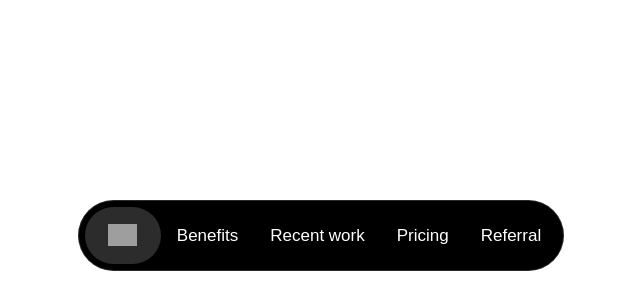
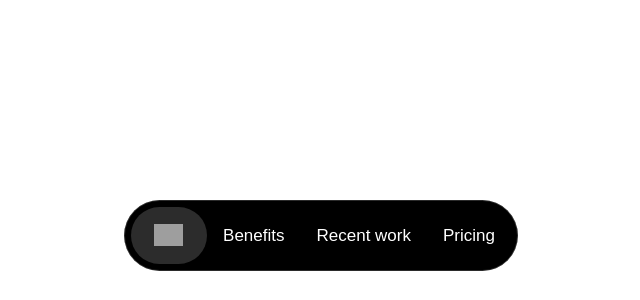
Before and after one commit to pr3b/penateam-old, a Next.js app: page /components/FloatingNav in a window 1280 px wide. Shown: the part 500-800 px from the top of the page, without its empty margins (319-959 px from the left). Built offline with nearby package versions, Linux system fonts and the light colour scheme; grey boxes are pictures that could not be loaded.

Commit message:
remove referral section

```diff
--- a/pages/components/FloatingNav.js
+++ b/pages/components/FloatingNav.js
@@ -19,9 +19,6 @@ function FloatingNav() {
             <a href="\#pricing" className="floating-nav__link w-nav-link">
               Pricing
             </a>
-            <a href="\#referral" className="floating-nav__link w-nav-link">
-              Referral
-            </a>
           </nav>
           {/* <div className="w-nav-button">
             <div className="w-icon-nav-menu"></div>
--- a/pages/index.js
+++ b/pages/index.js
@@ -5,7 +5,6 @@ import Work from "./components/Work";
 import Pricing from "./components/Pricing";
 import Logo from "./components/Logo";
 import Collab from "./components/Collab";
-import Referral from "./components/Referral";
 import FAQ from "./components/FAQ";
 import Footer from "./components/Footer";
 import Certification from "./components/Certification";
@@ -52,7 +51,6 @@ export default function Home() {
             <Work />
             <Collab />
             <Pricing />
-            <Referral />
             <FAQ />
             <Footer />
           </>
```
